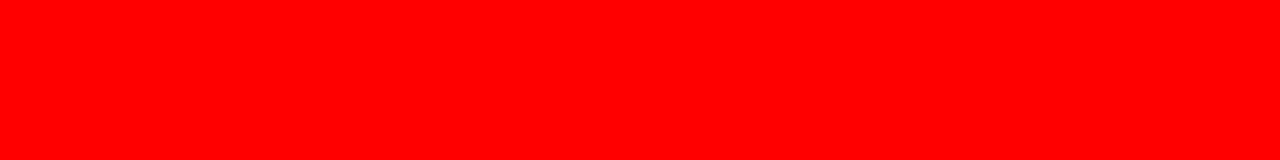
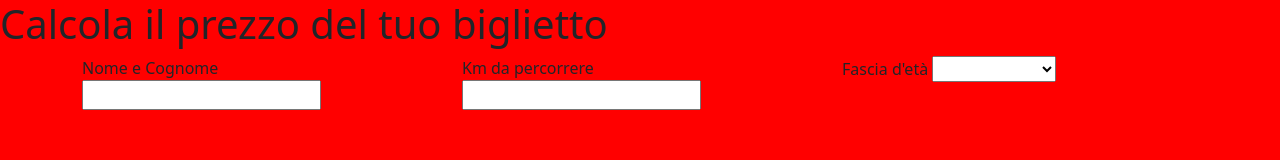
Before and after one commit to tahakyo/js-biglietto-treno-form, a plain HTML site: page index.html in a window 1280 px wide. Drawn offline with nearby package versions, Linux system fonts and the light colour scheme.

Commit message:
add .calcolo section

```diff
--- a/index.html
+++ b/index.html
@@ -16,6 +16,34 @@
 </head>
 <body>
     <main>
+        <section class="calcolo">
+            <h1>Calcola il prezzo del tuo biglietto</h1>
+            <div class="container">
+                <div class="row">
+                    <div class="col">
+                        <label for="user_name">Nome e Cognome</label>
+                        <input type="text" name="user_name" id="user_name">
+                    </div>
+                    <div class="col">
+                        <label for="km_number">Km da percorrere</label>
+                        <input type="number" name="km_number" id="km_number">
+                    </div>
+                    <div class="col">
+                        <label for="select_age">Fascia d'età</label>
+                        <select name="select_age" id="select_age">
+                            <option value=""></option>
+                            <option value="under_18">Minorenne</option>
+                            <option value="default">Maggiorenne</option>
+                            <option value="over_65">+65</option>
+                        </select>
+                    </div>
+                </div>
+            </div>
+
+        </section>
+        <section class="Prezzo_biglietto">
+
+        </section>
 
     </main>
 
```
